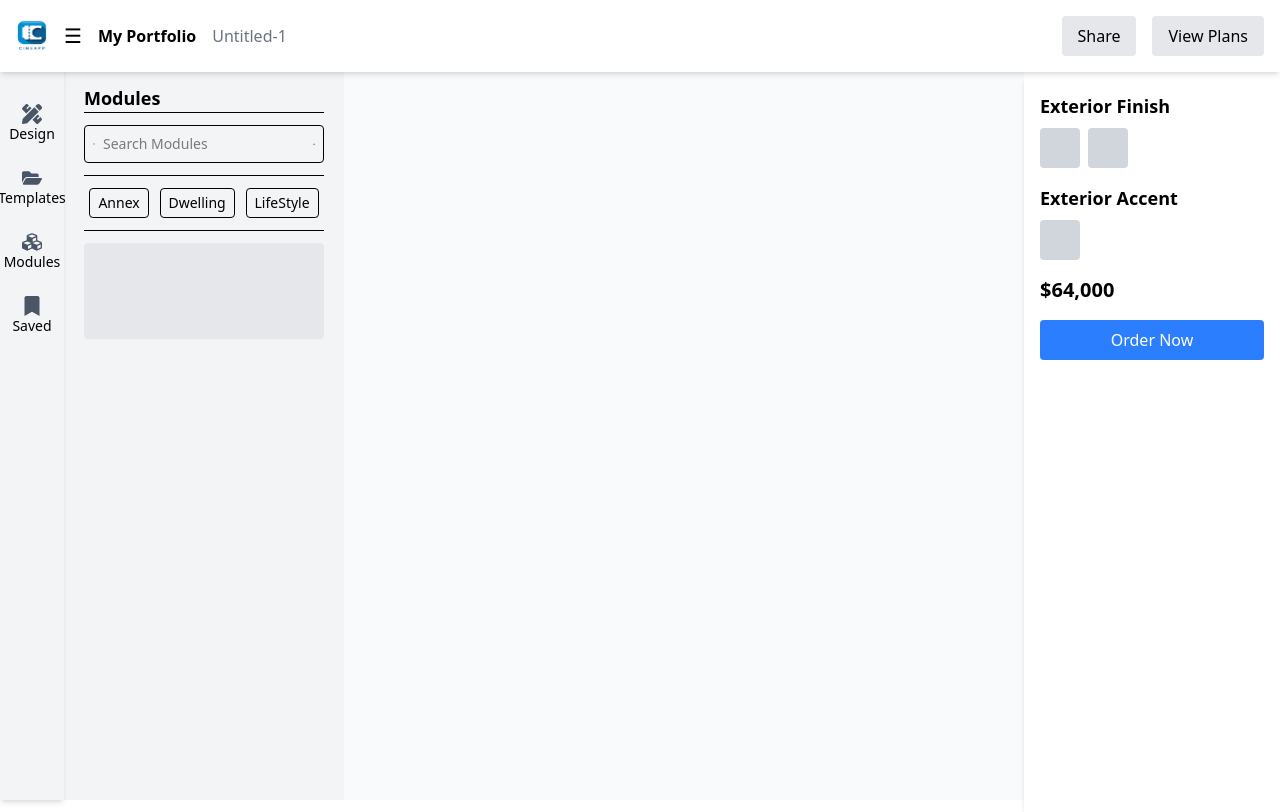
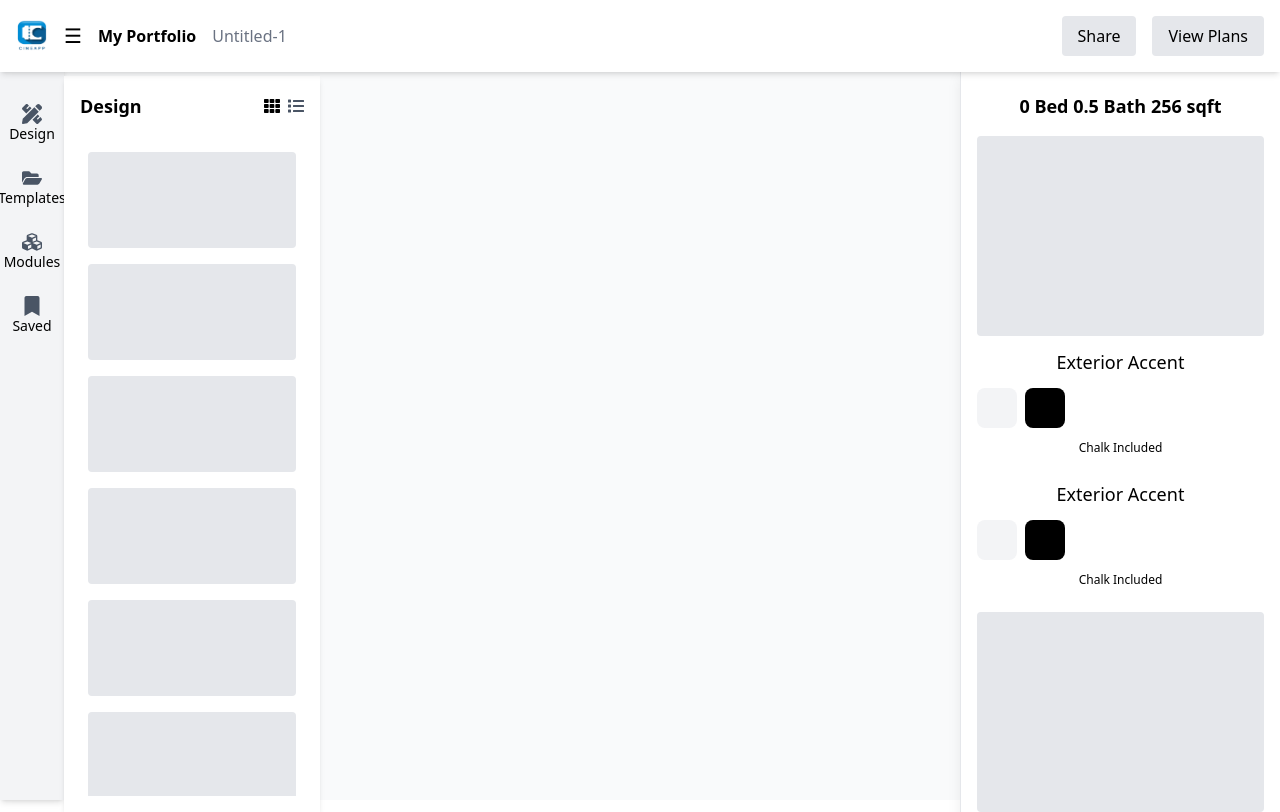
Before and after one commit to Goyani-Gunjan/montage-project, a React (Vite) app: page /designPage in a window 1280 px wide. Built offline with nearby package versions, Linux system fonts and the light colour scheme.

Commit message:
[FEAT] Design List and Grid view

```diff
--- /dev/null
+++ b/src/components/user/DesignGrid.tsx
@@ -0,0 +1,15 @@
+const DesignGrid: React.FC = () => {
+  return (
+    <div className="mt-2 space-y-4 overflow-y-auto flex-1 p-2 ">
+      <div className="w-full h-24 bg-gray-200 rounded"></div>
+      <div className="w-full h-24 bg-gray-200 rounded"></div>
+      <div className="w-full h-24 bg-gray-200 rounded"></div>
+      <div className="w-full h-24 bg-gray-200 rounded"></div>
+      <div className="w-full h-24 bg-gray-200 rounded"></div>
+      <div className="w-full h-24 bg-gray-200 rounded"></div>
+      <div className="w-full h-24 bg-gray-200 rounded"></div>
+    </div>
+  );
+};
+
+export default DesignGrid;
--- a/src/components/user/DesignLeftBar.tsx
+++ b/src/components/user/DesignLeftBar.tsx
@@ -1,19 +1,33 @@
+import { useState } from "react";
 import { FaList, FaTh } from "react-icons/fa";
+import DesignList from "./DesignList";
+import DesignGrid from "./DesignGrid";
 
 const DesignLeftBar = () => {
+  const [isListView, setIsListView] = useState(false); // Track view state
+
   return (
     <div className="fixed top-16 w-64 bg-white p-4 shadow-md h-[calc(100vh-4rem)] mt-3 flex flex-col">
       <div className="flex justify-between items-center">
         <h2 className="text-lg font-semibold">Design</h2>
         <div className="flex space-x-2">
-          <FaTh className="text-gray-600 cursor-pointer" />
-          <FaList className="text-gray-600 cursor-pointer" />
+          <FaTh
+            className={`cursor-pointer ${
+              !isListView ? "text-black" : "text-gray-600"
+            }`}
+            onClick={() => setIsListView(false)}
+          />
+          <FaList
+            className={`cursor-pointer ${
+              isListView ? "text-black" : "text-gray-600"
+            }`}
+            onClick={() => setIsListView(true)}
+          />
         </div>
       </div>
 
       <div className="mt-4 space-y-4 overflow-y-auto flex-1">
-        <div className="w-full h-24 bg-gray-200 rounded"></div>
-        <div className="w-full h-24 bg-gray-200 rounded"></div>
+        {isListView ? <DesignList /> : <DesignGrid />}
       </div>
     </div>
   );
--- /dev/null
+++ b/src/components/user/DesignList.tsx
@@ -0,0 +1,79 @@
+import { useState } from "react";
+import { BsThreeDotsVertical } from "react-icons/bs";
+import { MdContentCopy, MdDelete } from "react-icons/md";
+
+type Module = {
+  id: number;
+  name: string;
+  description: string;
+};
+
+const DropdownMenu: React.FC<{ isOpen: boolean; onClose: () => void }> = ({
+  isOpen,
+}) => {
+  return (
+    isOpen && (
+      <div className="absolute  ml-2 top-0  w-48 bg-white shadow-lg border border-gray-200 rounded-md p-2 z-10">
+        <p className="text-xs text-gray-500 px-2">View Module details</p>
+
+        {/* Copy Option */}
+        <button className="flex items-center w-full px-3 py-2 hover:bg-gray-100 rounded">
+          <MdContentCopy size={18} className="mr-2" />
+          Copy
+          <span className="ml-auto text-xs text-gray-500">Ctrl + C</span>
+        </button>
+
+        {/* Delete Option */}
+        <button className="flex items-center w-full px-3 py-2 hover:bg-gray-100 rounded">
+          <MdDelete size={18} className="mr-2" />
+          Delete
+          <span className="ml-auto text-xs text-gray-500">Delete</span>
+        </button>
+      </div>
+    )
+  );
+};
+
+const DesignList: React.FC = () => {
+  const [activeDropdown, setActiveDropdown] = useState<number | null>(null);
+  const modules: Module[] = [
+    { id: 1, name: "Annex-1", description: "Saved File Name" },
+    { id: 2, name: "Annex-2", description: "Module description" },
+  ];
+
+  return (
+    <div className="w-65 bg-gray-100 p-2 h-screen overflow-y-auto">
+      <div>
+        {modules.map((module) => (
+          <div
+            key={module.id}
+            className="flex items-center justify-between bg-white p-3 rounded-lg shadow-md mb-2 relative w-50"
+          >
+            <div>
+              <p className="text-sm font-semibold">{module.name}</p>
+              <p className="text-xs text-gray-500">{module.description}</p>
+            </div>
+            <div className="relative">
+              <button
+                onClick={() =>
+                  setActiveDropdown(
+                    activeDropdown === module.id ? null : module.id
+                  )
+                }
+                className="p-2 rounded-full hover:bg-gray-200"
+              >
+                <BsThreeDotsVertical size={20} />
+              </button>
+              <DropdownMenu
+                isOpen={activeDropdown === module.id}
+                onClose={() => setActiveDropdown(null)}
+              />
+            </div>
+          </div>
+        ))}
+      </div>
+    </div>
+  );
+};
+
+export default DesignList;
--- a/src/components/user/DesignPage.tsx
+++ b/src/components/user/DesignPage.tsx
@@ -1,6 +1,7 @@
-// import DesignLeftBar from "./DesignLeftBar";
+import DesignLeftBar from "./DesignLeftBar";
+
 import RightBar from "./DesignRightBar";
-import ModuleLeftbar from "./ModuleLeftbar";
+// import ModuleLeftbar from "./ModuleLeftbar";
 import Navbar from "./SecondNavbar";
 import Sidebar from "./Sidebar";
 
@@ -11,8 +12,9 @@ const DesignPage = () => {
       <div className="flex mt-16">
         <Sidebar />
         <div className="ml-16 flex h-[calc(100vh-4rem)] w-full">
-          {/* <DesignLeftBar /> */}
-          <ModuleLeftbar />
+          <DesignLeftBar />
+
+          {/* <ModuleLeftbar /> */}
           <div className="flex-1 bg-gray-50 p-10 flex items-center justify-center"></div>
           <RightBar />
         </div>
--- a/src/components/user/DesignRightBar.tsx
+++ b/src/components/user/DesignRightBar.tsx
@@ -1,19 +1,44 @@
 const RightBar = () => {
   return (
-    <div className=" w-64 bg-white p-4 shadow-md h-[calc(100vh-4rem)] overflow-y-auto mt-3">
-      <h2 className="text-lg font-semibold">Exterior Finish</h2>
-      <div className="mt-2 flex space-x-2">
-        <div className="w-10 h-10 bg-gray-300 rounded"></div>
-        <div className="w-10 h-10 bg-gray-300 rounded"></div>
+    <div className="w-80 bg-white p-4 shadow-lg border-l border-gray-200 h-screen overflow-y-auto fixed right-0 ">
+      <div className="flex items-center  justify-center mb-4 mt-3">
+        <h2 className="text-lg font-semibold text-center">
+          0 Bed 0.5 Bath 256 sqft
+        </h2>
       </div>
-      <h2 className="mt-4 text-lg font-semibold">Exterior Accent</h2>
-      <div className="mt-2 flex space-x-2">
-        <div className="w-10 h-10 bg-gray-300 rounded"></div>
+      <div className="w-full  h-50 bg-gray-200 rounded"></div>
+      <div className="mb-6 text-center mt-3">
+        <h3 className="text-lg font-medium mb-3">Exterior Accent</h3>
+        <div className="flex gap-2">
+          <div className="w-10 h-10 bg-gray-100 rounded-lg"></div>
+          <div className="w-10 h-10 bg-black rounded-lg"></div>
+        </div>
+        <p className="text-xs mt-3">Chalk Included</p>
       </div>
-      <div className="mt-4 text-xl font-bold">$64,000</div>
-      <button className="mt-4 w-full bg-blue-500 text-white py-2 rounded">
-        Order Now
-      </button>
+      <div className="mb-6 text-center mt-3">
+        <h3 className="text-lg font-medium mb-3">Exterior Accent</h3>
+        <div className="flex gap-2">
+          <div className="w-10 h-10 bg-gray-100 rounded-lg"></div>
+          <div className="w-10 h-10 bg-black rounded-lg"></div>
+        </div>
+        <p className="text-xs mt-3">Chalk Included</p>
+      </div>
+
+      <div className="w-full  h-50 bg-gray-200 rounded"></div>
+      <div className="mb-6 text-center mt-3">
+        <h3 className="text-lg font-medium mb-3">Exterior Accent</h3>
+        <div className="flex gap-2">
+          <div className="w-10 h-10 bg-gray-100 rounded-lg"></div>
+          <div className="w-10 h-10 bg-black rounded-lg"></div>
+        </div>
+        <p className="text-xs mt-3">Chalk Included</p>
+      </div>
+      <div className="flex items-center justify-between">
+        <p className="text-lg font-semibold">$64,000</p>
+        <button className="bg-blue-600 text-white px-4 py-2 rounded-lg">
+          Order Now
+        </button>
+      </div>
     </div>
   );
 };
--- a/src/components/user/ModuleLeftbar.tsx
+++ b/src/components/user/ModuleLeftbar.tsx
@@ -3,11 +3,11 @@ import { BsSliders } from "react-icons/bs";
 
 const ModuleLeftbar = () => {
   return (
-    <div className="w-70 p-5 text-black bg-gray-100">
-      <h1 className="text-lg font-semibold">Modules</h1>
+    <div className="w-75 p-4 text-black bg-gray-100 h-screen overflow-y-auto fixed top-16">
+      <h1 className="text-lg font-semibold mt-2">Modules</h1>
       <hr />
 
-      <div className="flex justify-between items-center border rounded my-3 p-2">
+      <div className="flex justify-between items-center border border-gray-400 rounded my-3 p-2 ">
         <IoSearchSharp size={20} />
         <input
           type="text"
@@ -19,13 +19,13 @@ const ModuleLeftbar = () => {
       <hr />
 
       <div className="flex justify-around my-3">
-        <button className="text-sm border border-black px-2 py-1 rounded hover:bg-gray-300 cursor-pointer">
+        <button className="text-sm border border-gray-400  px-2 py-1 rounded hover:bg-gray-300 cursor-pointer">
           Annex
         </button>
-        <button className="text-sm border border-black px-2 py-1 rounded hover:bg-gray-300 cursor-pointer">
+        <button className="text-sm border border-gray-400 px-2 py-1 rounded hover:bg-gray-300 cursor-pointer">
           Dwelling
         </button>
-        <button className="text-sm border border-black px-2 py-1 rounded hover:bg-gray-300 cursor-pointer">
+        <button className="text-sm border border-gray-400 px-2 py-1 rounded hover:bg-gray-300 cursor-pointer">
           LifeStyle
         </button>
       </div>
@@ -33,6 +33,16 @@ const ModuleLeftbar = () => {
 
       <div className="my-3 w-full space-y-2">
         <div className="w-full h-24 bg-gray-200 rounded"></div>
+        <div className="w-full h-24 bg-gray-200 rounded"></div>
+
+        <div className="w-full h-24 bg-gray-200 rounded"></div>
+
+        <div className="w-full h-24 bg-gray-200 rounded"></div>
+
+        <div className="w-full h-24 bg-gray-200 rounded"></div>
+        <div className="w-full h-24 bg-gray-200 rounded"></div>
+
+        <div className="w-full h-24 bg-gray-200 rounded"></div>
       </div>
     </div>
   );
--- a/src/components/user/Grid.tsx
+++ b/src/components/user/PortFolioGrid.tsx
@@ -1,5 +1,5 @@
 import { FaEllipsisH } from "react-icons/fa";
-const Grid = () => {
+const PortFolioGrid = () => {
   return (
     <div className="grid grid-cols-1 md:grid-cols-3 gap-4">
       <div className="bg-white shadow-lg rounded-lg overflow-hidden p-4 relative">
@@ -18,4 +18,4 @@ const Grid = () => {
   );
 };
 
-export default Grid;
+export default PortFolioGrid;
--- a/src/components/user/List.tsx
+++ b/src/components/user/PortFolioList.tsx
@@ -8,7 +8,7 @@ type Design = {
   image: string;
 };
 
-export default function DesignList() {
+export default function PortFolioList() {
   const designs: Design[] = [
     {
       name: "Home-Model-1",
--- a/src/components/user/PortFolioMain.tsx
+++ b/src/components/user/PortFolioMain.tsx
@@ -6,8 +6,8 @@ import {
   FaEllipsisH,
 } from "react-icons/fa";
 
-import List from "./List";
-import Grid from "./Grid";
+import List from "./PortFolioList";
+import Grid from "./PortFolioGrid";
 import { useNavigate } from "react-router-dom";
 import { useState } from "react";
 import Button from "./Button";
--- a/src/components/user/RenamePopup.tsx
+++ b/src/components/user/RenamePopup.tsx
@@ -7,6 +7,7 @@ const RenamePopup: React.FC<RenamePopupProps> = ({ onClose }) => {
     <div className="fixed inset-0 bg-black bg-opacity-50 flex justify-center items-center">
       <div className="bg-white p-6 rounded-lg shadow-lg w-96">
         <h2 className="text-xl font-semibold mb-4">Rename your Portfolio</h2>
+
         <input
           type="text"
           className="w-full border p-2 rounded-md mb-4"
```
